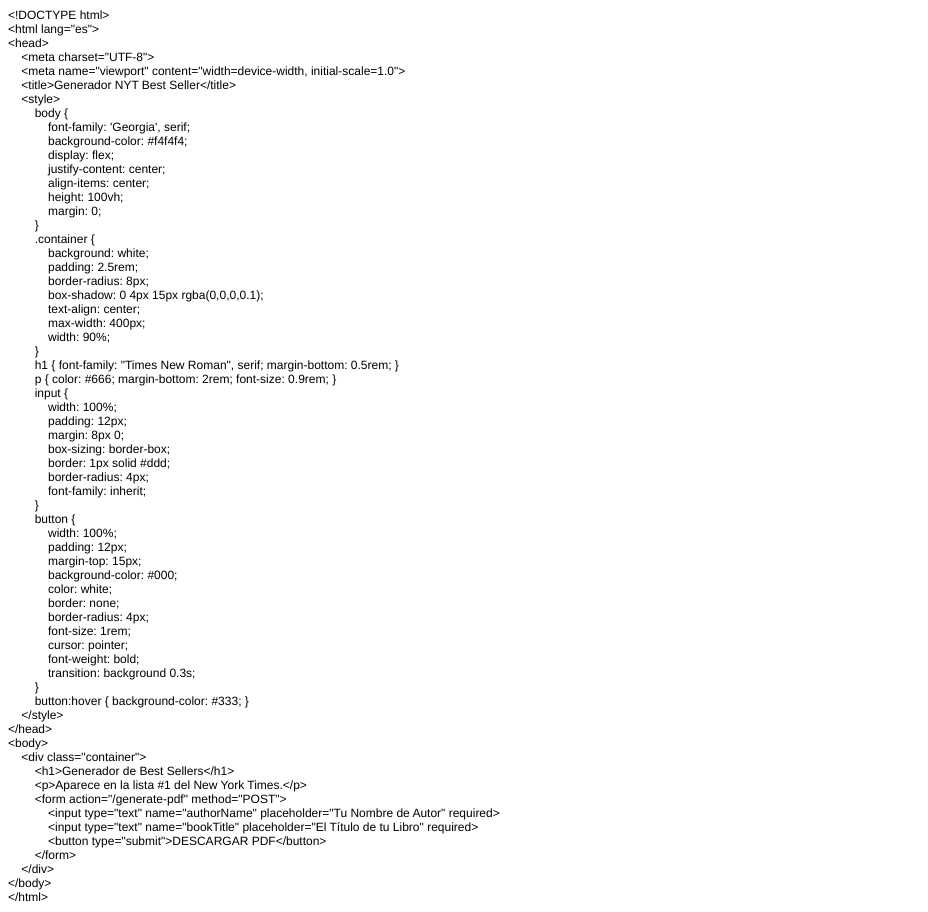
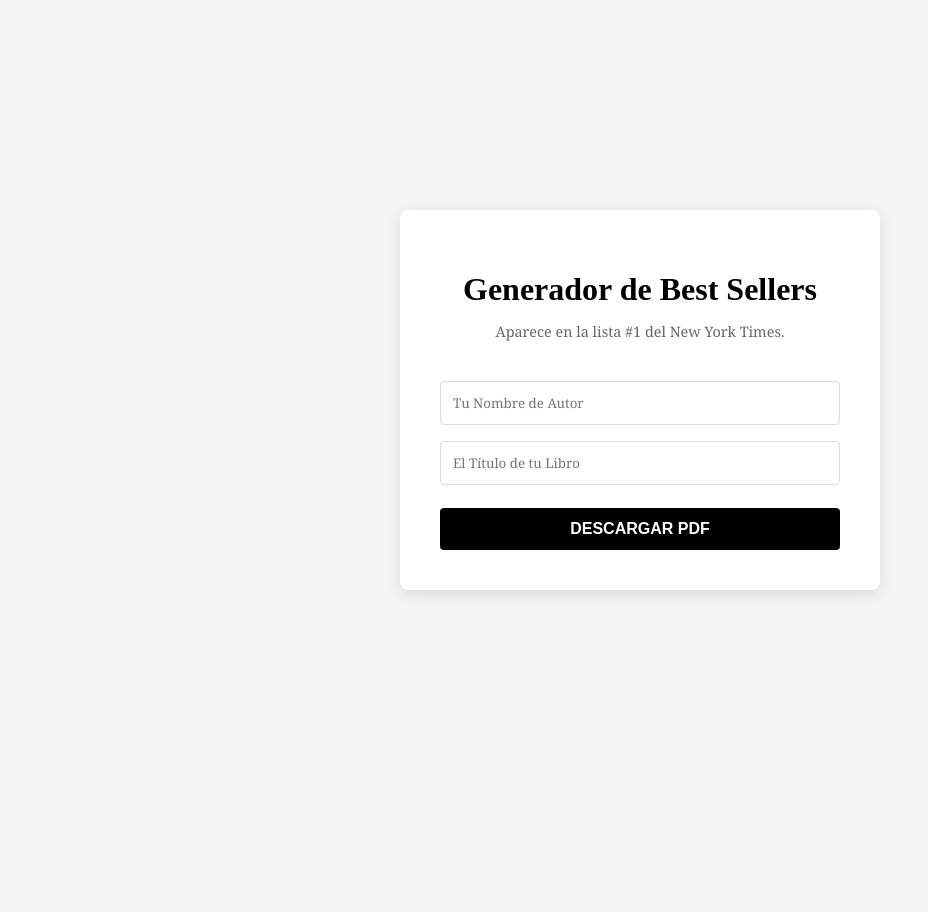
Before and after one commit to alfonsoaguirrecorp/generador-nyt, a website: page generador-nyt/public/index.html in a window 1280 px wide. Shown: the whole page, without its empty margins (0-928 px from the left). After the commit the page ends 800 px from the top, so only its background shows below. Drawn offline with Linux system fonts and the light colour scheme.

Commit message:
Update index.html

```diff
--- a/generador-nyt/public/index.html
+++ b/generador-nyt/public/index.html
@@ -1,79 +1,64 @@
-<!DOCTYPE html PUBLIC "-//W3C//DTD HTML 4.01//EN" "http://www.w3.org/TR/html4/strict.dtd">
-<html>
+<!DOCTYPE html>
+<html lang="es">
 <head>
-  <meta http-equiv="Content-Type" content="text/html; charset=utf-8">
-  <meta http-equiv="Content-Style-Type" content="text/css">
-  <title></title>
-  <meta name="Generator" content="Cocoa HTML Writer">
-  <meta name="CocoaVersion" content="2575.7">
-  <style type="text/css">
-    p.p1 {margin: 0.0px 0.0px 0.0px 0.0px; font: 12.0px Helvetica}
-  </style>
+    <meta charset="UTF-8">
+    <meta name="viewport" content="width=device-width, initial-scale=1.0">
+    <title>Generador NYT Best Seller</title>
+    <style>
+        body {
+            font-family: 'Georgia', serif;
+            background-color: #f4f4f4;
+            display: flex;
+            justify-content: center;
+            align-items: center;
+            height: 100vh;
+            margin: 0;
+        }
+        .container {
+            background: white;
+            padding: 2.5rem;
+            border-radius: 8px;
+            box-shadow: 0 4px 15px rgba(0,0,0,0.1);
+            text-align: center;
+            max-width: 400px;
+            width: 90%;
+        }
+        h1 { font-family: "Times New Roman", serif; margin-bottom: 0.5rem; }
+        p { color: #666; margin-bottom: 2rem; font-size: 0.9rem; }
+        input {
+            width: 100%;
+            padding: 12px;
+            margin: 8px 0;
+            box-sizing: border-box;
+            border: 1px solid #ddd;
+            border-radius: 4px;
+            font-family: inherit;
+        }
+        button {
+            width: 100%;
+            padding: 12px;
+            margin-top: 15px;
+            background-color: #000;
+            color: white;
+            border: none;
+            border-radius: 4px;
+            font-size: 1rem;
+            cursor: pointer;
+            font-weight: bold;
+            transition: background 0.3s;
+        }
+        button:hover { background-color: #333; }
+    </style>
 </head>
 <body>
-<p class="p1">&lt;!DOCTYPE html&gt;</p>
-<p class="p1">&lt;html lang="es"&gt;</p>
-<p class="p1">&lt;head&gt;</p>
-<p class="p1"><span class="Apple-converted-space">    </span>&lt;meta charset="UTF-8"&gt;</p>
-<p class="p1"><span class="Apple-converted-space">    </span>&lt;meta name="viewport" content="width=device-width, initial-scale=1.0"&gt;</p>
-<p class="p1"><span class="Apple-converted-space">    </span>&lt;title&gt;Generador NYT Best Seller&lt;/title&gt;</p>
-<p class="p1"><span class="Apple-converted-space">    </span>&lt;style&gt;</p>
-<p class="p1"><span class="Apple-converted-space">        </span>body {</p>
-<p class="p1"><span class="Apple-converted-space">            </span>font-family: 'Georgia', serif;</p>
-<p class="p1"><span class="Apple-converted-space">            </span>background-color: #f4f4f4;</p>
-<p class="p1"><span class="Apple-converted-space">            </span>display: flex;</p>
-<p class="p1"><span class="Apple-converted-space">            </span>justify-content: center;</p>
-<p class="p1"><span class="Apple-converted-space">            </span>align-items: center;</p>
-<p class="p1"><span class="Apple-converted-space">            </span>height: 100vh;</p>
-<p class="p1"><span class="Apple-converted-space">            </span>margin: 0;</p>
-<p class="p1"><span class="Apple-converted-space">        </span>}</p>
-<p class="p1"><span class="Apple-converted-space">        </span>.container {</p>
-<p class="p1"><span class="Apple-converted-space">            </span>background: white;</p>
-<p class="p1"><span class="Apple-converted-space">            </span>padding: 2.5rem;</p>
-<p class="p1"><span class="Apple-converted-space">            </span>border-radius: 8px;</p>
-<p class="p1"><span class="Apple-converted-space">            </span>box-shadow: 0 4px 15px rgba(0,0,0,0.1);</p>
-<p class="p1"><span class="Apple-converted-space">            </span>text-align: center;</p>
-<p class="p1"><span class="Apple-converted-space">            </span>max-width: 400px;</p>
-<p class="p1"><span class="Apple-converted-space">            </span>width: 90%;</p>
-<p class="p1"><span class="Apple-converted-space">        </span>}</p>
-<p class="p1"><span class="Apple-converted-space">        </span>h1 { font-family: "Times New Roman", serif; margin-bottom: 0.5rem; }</p>
-<p class="p1"><span class="Apple-converted-space">        </span>p { color: #666; margin-bottom: 2rem; font-size: 0.9rem; }</p>
-<p class="p1"><span class="Apple-converted-space">        </span>input {</p>
-<p class="p1"><span class="Apple-converted-space">            </span>width: 100%;</p>
-<p class="p1"><span class="Apple-converted-space">            </span>padding: 12px;</p>
-<p class="p1"><span class="Apple-converted-space">            </span>margin: 8px 0;</p>
-<p class="p1"><span class="Apple-converted-space">            </span>box-sizing: border-box;</p>
-<p class="p1"><span class="Apple-converted-space">            </span>border: 1px solid #ddd;</p>
-<p class="p1"><span class="Apple-converted-space">            </span>border-radius: 4px;</p>
-<p class="p1"><span class="Apple-converted-space">            </span>font-family: inherit;</p>
-<p class="p1"><span class="Apple-converted-space">        </span>}</p>
-<p class="p1"><span class="Apple-converted-space">        </span>button {</p>
-<p class="p1"><span class="Apple-converted-space">            </span>width: 100%;</p>
-<p class="p1"><span class="Apple-converted-space">            </span>padding: 12px;</p>
-<p class="p1"><span class="Apple-converted-space">            </span>margin-top: 15px;</p>
-<p class="p1"><span class="Apple-converted-space">            </span>background-color: #000;</p>
-<p class="p1"><span class="Apple-converted-space">            </span>color: white;</p>
-<p class="p1"><span class="Apple-converted-space">            </span>border: none;</p>
-<p class="p1"><span class="Apple-converted-space">            </span>border-radius: 4px;</p>
-<p class="p1"><span class="Apple-converted-space">            </span>font-size: 1rem;</p>
-<p class="p1"><span class="Apple-converted-space">            </span>cursor: pointer;</p>
-<p class="p1"><span class="Apple-converted-space">            </span>font-weight: bold;</p>
-<p class="p1"><span class="Apple-converted-space">            </span>transition: background 0.3s;</p>
-<p class="p1"><span class="Apple-converted-space">        </span>}</p>
-<p class="p1"><span class="Apple-converted-space">        </span>button:hover { background-color: #333; }</p>
-<p class="p1"><span class="Apple-converted-space">    </span>&lt;/style&gt;</p>
-<p class="p1">&lt;/head&gt;</p>
-<p class="p1">&lt;body&gt;</p>
-<p class="p1"><span class="Apple-converted-space">    </span>&lt;div class="container"&gt;</p>
-<p class="p1"><span class="Apple-converted-space">        </span>&lt;h1&gt;Generador de Best Sellers&lt;/h1&gt;</p>
-<p class="p1"><span class="Apple-converted-space">        </span>&lt;p&gt;Aparece en la lista #1 del New York Times.&lt;/p&gt;</p>
-<p class="p1"><span class="Apple-converted-space">        </span>&lt;form action="/generate-pdf" method="POST"&gt;</p>
-<p class="p1"><span class="Apple-converted-space">            </span>&lt;input type="text" name="authorName" placeholder="Tu Nombre de Autor" required&gt;</p>
-<p class="p1"><span class="Apple-converted-space">            </span>&lt;input type="text" name="bookTitle" placeholder="El Título de tu Libro" required&gt;</p>
-<p class="p1"><span class="Apple-converted-space">            </span>&lt;button type="submit"&gt;DESCARGAR PDF&lt;/button&gt;</p>
-<p class="p1"><span class="Apple-converted-space">        </span>&lt;/form&gt;</p>
-<p class="p1"><span class="Apple-converted-space">    </span>&lt;/div&gt;</p>
-<p class="p1">&lt;/body&gt;</p>
-<p class="p1">&lt;/html&gt;</p>
+    <div class="container">
+        <h1>Generador de Best Sellers</h1>
+        <p>Aparece en la lista #1 del New York Times.</p>
+        <form action="/generate-pdf" method="POST">
+            <input type="text" name="authorName" placeholder="Tu Nombre de Autor" required>
+            <input type="text" name="bookTitle" placeholder="El Título de tu Libro" required>
+            <button type="submit">DESCARGAR PDF</button>
+        </form>
+    </div>
 </body>
 </html>
```
